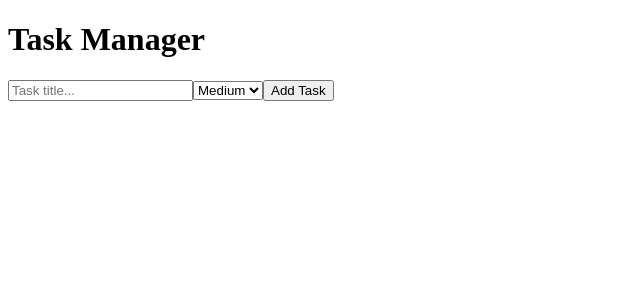
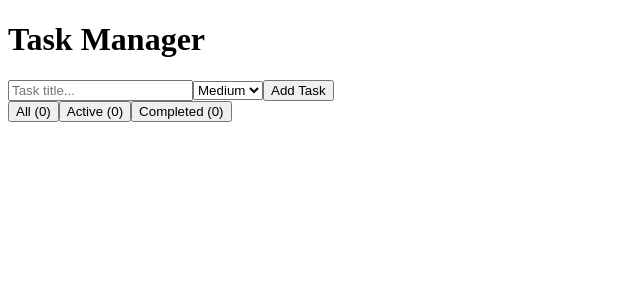
Before and after one commit to BogdanPotapenko/task-manager-potapenko, a Vue app: page / in a window 1280 px wide. Shown: the top 300 px of the page, without its empty margins (0-640 px from the left). Built offline with nearby package versions, Linux system fonts and the light colour scheme.

Commit message:
refactor core logic

```diff
--- a/src/App.vue
+++ b/src/App.vue
@@ -2,7 +2,12 @@
   <div id="app">
     <h1>Task Manager</h1>
     <InputForm />
-    <TaskList :tasks="taskStore.tasks" />
+    <div class="filters">
+      <button @click="taskStore.setFilter('all')">All ({{ taskStore.stats.total }})</button>
+      <button @click="taskStore.setFilter('active')">Active ({{ taskStore.stats.active }})</button>
+      <button @click="taskStore.setFilter('completed')">Completed ({{ taskStore.stats.completed }})</button>
+    </div>
+    <TaskList :tasks="taskStore.filteredTasks" />
   </div>
 </template>
 
--- a/src/modules/tasks/taskStore.js
+++ b/src/modules/tasks/taskStore.js
@@ -1,36 +1,57 @@
-import { reactive } from 'vue'
+import { reactive, computed } from 'vue'
+
+function createTask(id, title, priority) {
+  return {
+    id,
+    title,
+    priority: priority || 'medium',
+    completed: false,
+    createdAt: new Date().toISOString(),
+  }
+}
+
+function findTaskIndex(tasks, id) {
+  return tasks.findIndex((t) => t.id === id)
+}
 
 export const taskStore = reactive({
   tasks: [],
   nextId: 1,
+  filter: 'all',
 
   addTask(title, priority) {
-    this.tasks.push({
-      id: this.nextId++,
-      title,
-      priority: priority || 'medium',
-      completed: false,
-      createdAt: new Date().toISOString(),
-    })
+    this.tasks.push(createTask(this.nextId++, title, priority))
   },
 
   removeTask(id) {
-    const index = this.tasks.findIndex((t) => t.id === id)
+    const index = findTaskIndex(this.tasks, id)
     if (index !== -1) {
       this.tasks.splice(index, 1)
     }
   },
 
   toggleTask(id) {
-    const task = this.tasks.find((t) => t.id === id)
-    if (task) {
-      task.completed = !task.completed
+    const index = findTaskIndex(this.tasks, id)
+    if (index !== -1) {
+      this.tasks[index].completed = !this.tasks[index].completed
     }
   },
 
-  getFilteredTasks(filter) {
-    if (filter === 'completed') return this.tasks.filter((t) => t.completed)
-    if (filter === 'active') return this.tasks.filter((t) => !t.completed)
+  setFilter(value) {
+    this.filter = value
+  },
+
+  get filteredTasks() {
+    if (this.filter === 'completed') return this.tasks.filter((t) => t.completed)
+    if (this.filter === 'active') return this.tasks.filter((t) => !t.completed)
     return this.tasks
   },
+
+  get stats() {
+    return {
+      total: this.tasks.length,
+      completed: this.tasks.filter((t) => t.completed).length,
+      active: this.tasks.filter((t) => !t.completed).length,
+    }
+  },
 })
```
